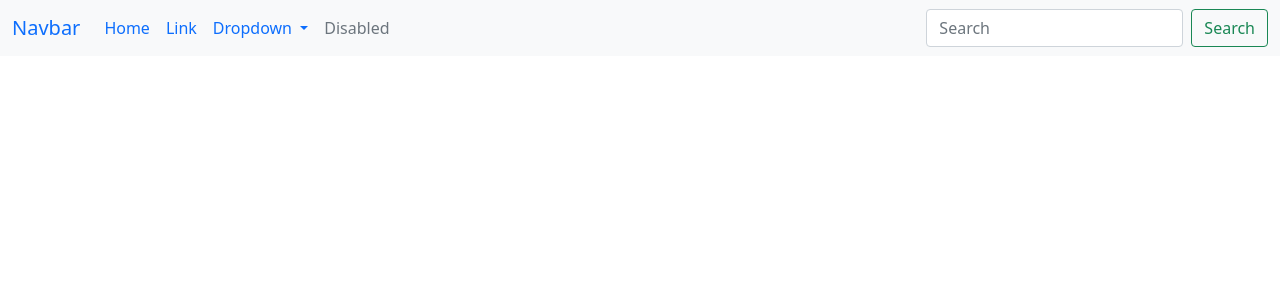
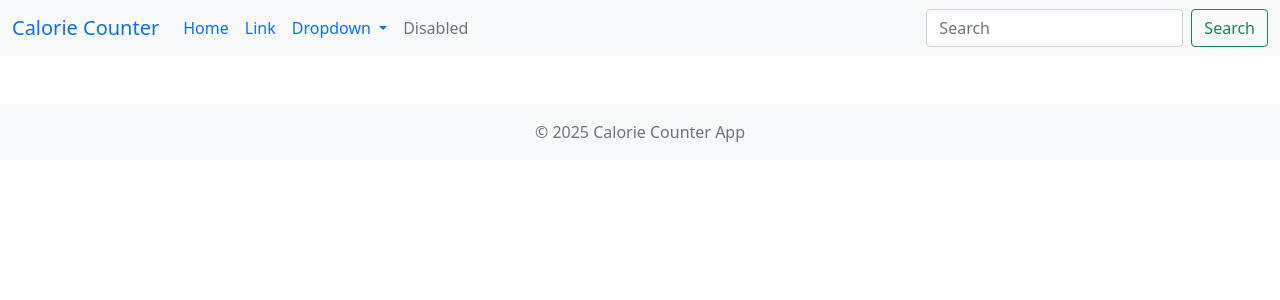
Before and after one commit to ZygimantasB/Calories_Counter_Project, a Django app: template templates/base.html in a window 1280 px wide. Shown: the top 300 px of the page. Run offline with Django 5.2, Linux system fonts and the light colour scheme; the template is opened without the code that fills it, so the values that code supplies are empty.

Commit message:
my home page is working now

```diff
--- a/Calories_Counter_Project/settings.py
+++ b/Calories_Counter_Project/settings.py
@@ -57,8 +57,7 @@ ROOT_URLCONF = 'Calories_Counter_Project.urls'
 TEMPLATES = [
     {
         'BACKEND': 'django.template.backends.django.DjangoTemplates',
-        'DIRS': [BASE_DIR / 'templates']
-        ,
+        'DIRS': [BASE_DIR / 'templates'],
         'APP_DIRS': True,
         'OPTIONS': {
             'context_processors': [
@@ -120,13 +119,10 @@ USE_TZ = True
 # https://docs.djangoproject.com/en/5.1/howto/static-files/
 
 STATIC_URL = 'static/'
-
 STATICFILES_DIRS = [BASE_DIR / "static"]
-
 STATIC_ROOT = BASE_DIR / "staticfiles"
 
 MEDIA_ROOT = BASE_DIR / "uploads"
-
 MEDIA_URL = "/files/"
 
 # Default primary key field type
--- a/Calories_Counter_Project/urls.py
+++ b/Calories_Counter_Project/urls.py
@@ -1,25 +1,9 @@
-"""
-URL configuration for Calories_Counter_Project project.
-
-The `urlpatterns` list routes URLs to views. For more information please see:
-    https://docs.djangoproject.com/en/5.1/topics/http/urls/
-Examples:
-Function views
-    1. Add an import:  from my_app import views
-    2. Add a URL to urlpatterns:  path('', views.home, name='home')
-Class-based views
-    1. Add an import:  from other_app.views import Home
-    2. Add a URL to urlpatterns:  path('', Home.as_view(), name='home')
-Including another URLconf
-    1. Import the include() function: from django.urls import include, path
-    2. Add a URL to urlpatterns:  path('blog/', include('blog.urls'))
-"""
 from django.contrib import admin
 from django.urls import path, include
 from django.conf import settings
 from django.conf.urls.static import static
 
 urlpatterns = [
-  path('admin/', admin.site.urls),
-  path('', include('count_calories_app.urls')),
-] + static(settings.MEDIA_URL, document_root=settings.MEDIA_ROOT)
+                path('admin/', admin.site.urls),
+                path('', include('count_calories_app.urls')),  # This should include your app URLs at the root
+              ] + static(settings.MEDIA_URL, document_root=settings.MEDIA_ROOT)
--- a/count_calories_app/urls.py
+++ b/count_calories_app/urls.py
@@ -1,7 +1,4 @@
-from django.contrib import admin
-from django.urls import path, include
-from django.conf import settings
-from django.conf.urls.static import static
+from django.urls import path
 from . import views
 
 urlpatterns = [
--- a/templates/includes/footer.html
+++ b/templates/includes/footer.html
@@ -0,0 +1,5 @@
+<footer class="footer mt-5 py-3 bg-light">
+  <div class="container text-center">
+    <span class="text-muted">© 2025 Calorie Counter App</span>
+  </div>
+</footer>
--- a/templates/includes/navbar.html
+++ b/templates/includes/navbar.html
@@ -2,14 +2,14 @@
 
 <nav class="navbar navbar-expand-lg bg-light">
   <div class="container-fluid">
-    <a class="navbar-brand" href="#">Navbar</a>
+    <a class="navbar-brand" href="{% url 'home' %}">Calorie Counter</a>
     <button class="navbar-toggler" type="button" data-bs-toggle="collapse" data-bs-target="#navbarSupportedContent" aria-controls="navbarSupportedContent" aria-expanded="false" aria-label="Toggle navigation">
       <span class="navbar-toggler-icon"></span>
     </button>
     <div class="collapse navbar-collapse" id="navbarSupportedContent">
       <ul class="navbar-nav me-auto mb-2 mb-lg-0">
         <li class="nav-item">
-          <a class="nav-link active" aria-current="page" href="#">Home</a>
+          <a class="nav-link active" aria-current="page" href="{% url 'home' %}">Home</a>
         </li>
         <li class="nav-item">
           <a class="nav-link" href="#">Link</a>
```
Also changed, not shown: count_calories_app/templates/count_calories_app/home.html (+7 -3 lines), count_calories_app/views.py (+7 -2 lines), templates/base.html (+5 -5 lines).
